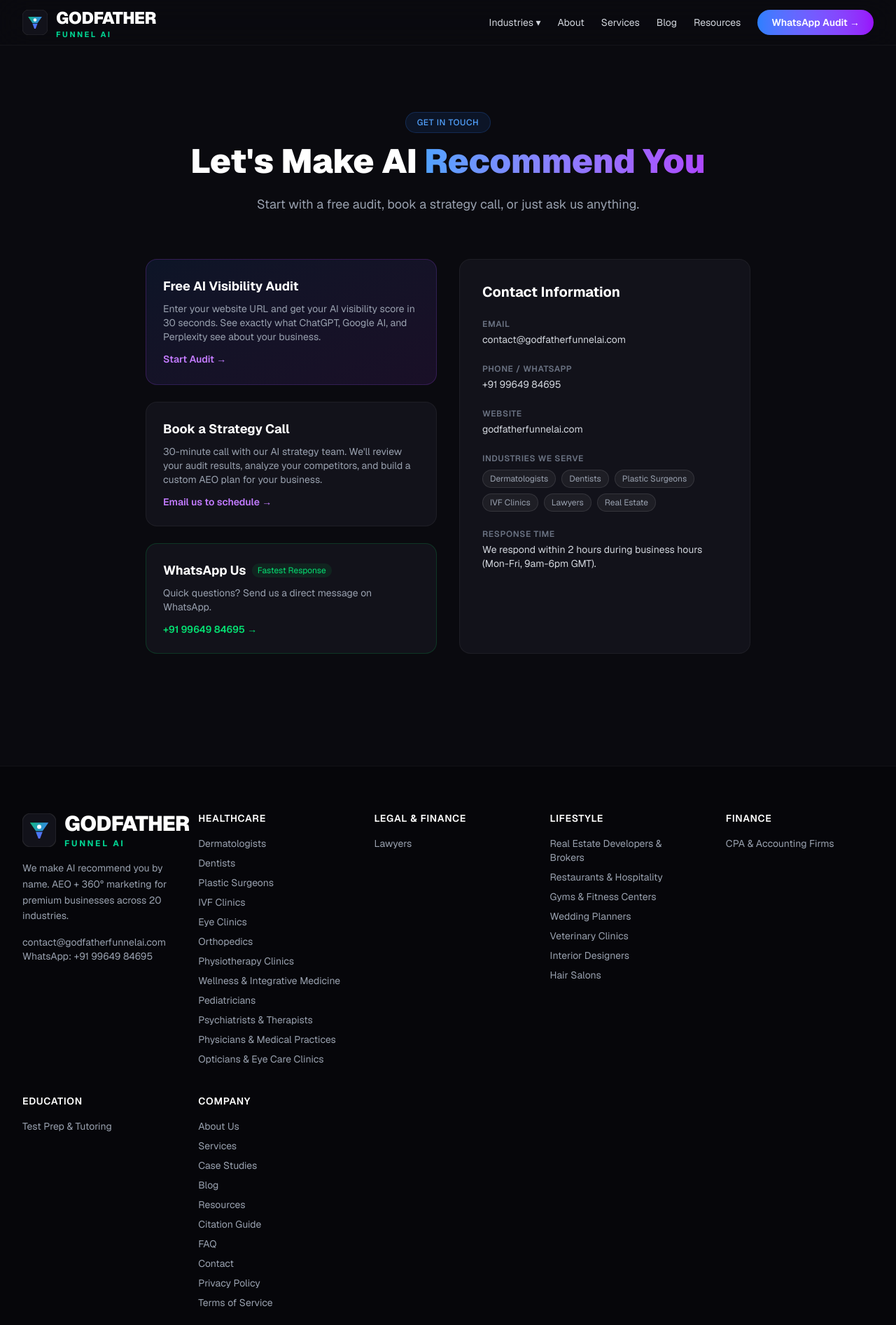
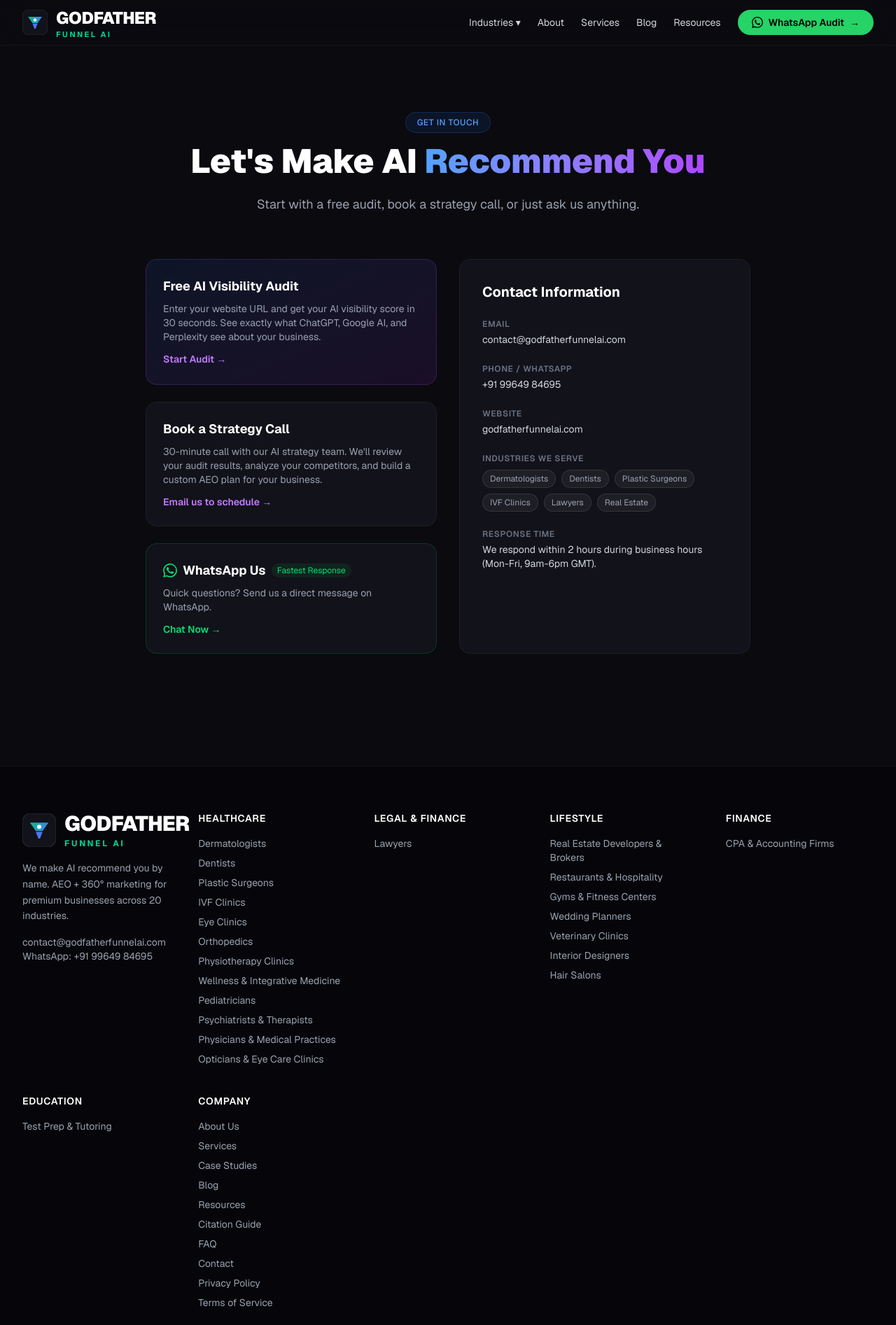
Before and after one commit to sansanjay9731-lang/godfatherfunnel, a Next.js app: page /contact in a window 1280 px wide. Shown: the top 1893 px of the page at 70% size. Built offline with nearby package versions, Linux system fonts and the light colour scheme.

Commit message:
style: replace phone number text on WhatsApp CTA buttons with official WhatsApp logo icon

```diff
--- a/app/contact/page.tsx
+++ b/app/contact/page.tsx
@@ -1,6 +1,7 @@
 import Link from "next/link";
 import type { Metadata } from "next";
 import { WHATSAPP_LINK } from "@/lib/constants";
+import WhatsAppIcon from "@/components/WhatsAppIcon";
 
 export const metadata: Metadata = {
   title: "Contact Godfather Funnel AI — Get Your Free AI Visibility Audit",
@@ -88,6 +89,7 @@
               className="block bg-[#12121a] border border-green-500/20 rounded-2xl p-6 hover:border-green-500/40 transition-colors"
             >
               <h2 className="text-lg font-bold text-white mb-2 flex items-center gap-2">
+                <WhatsAppIcon className="w-5 h-5 fill-green-400" />
                 <span>WhatsApp Us</span>
                 <span className="text-xs px-2 py-0.5 bg-green-500/10 text-green-400 rounded-full font-normal">Fastest Response</span>
               </h2>
@@ -95,7 +97,7 @@
                 Quick questions? Send us a direct message on WhatsApp.
               </p>
               <p className="text-sm text-green-400 mt-3 font-semibold flex items-center gap-1">
-                +91 99649 84695 →
+                Chat Now →
               </p>
             </a>
           </div>
--- a/components/CTABar.tsx
+++ b/components/CTABar.tsx
@@ -1,6 +1,7 @@
 "use client";
 import { useState, useEffect, useRef } from "react";
 import { WHATSAPP_LINK } from "@/lib/constants";
+import WhatsAppIcon from "@/components/WhatsAppIcon";
 
 export default function CTABar() {
   const [visible, setVisible] = useState(false);
@@ -39,9 +40,11 @@
           href={WHATSAPP_LINK}
           target="_blank"
           rel="noopener noreferrer"
-          className="px-6 py-2.5 text-sm font-bold bg-gradient-to-r from-green-500 to-emerald-600 text-white rounded-full hover:shadow-lg hover:shadow-green-500/25 transition-all mx-auto sm:mx-0 flex items-center gap-2"
+          className="px-6 py-2.5 text-sm font-bold bg-[#25D366] hover:bg-[#20bd5a] text-black rounded-full hover:shadow-lg hover:shadow-green-500/25 transition-all mx-auto sm:mx-0 flex items-center gap-2"
         >
-          Chat on WhatsApp (+91 99649 84695) →
+          <WhatsAppIcon className="w-5 h-5 fill-black" />
+          <span>Chat on WhatsApp</span>
+          <span>→</span>
         </a>
       </div>
     </div>
--- a/components/Footer.tsx
+++ b/components/Footer.tsx
@@ -1,6 +1,7 @@
 import Link from "next/link";
 import { niches } from "@/lib/niches";
 import { WHATSAPP_LINK } from "@/lib/constants";
+import WhatsAppIcon from "@/components/WhatsAppIcon";
 
 const nichesByCategory: Record<string, typeof niches> = {};
 for (const n of niches) {
@@ -79,9 +80,11 @@
                 href={WHATSAPP_LINK}
                 target="_blank"
                 rel="noopener noreferrer"
-                className="inline-block px-6 py-3 text-sm font-semibold bg-gradient-to-r from-green-500 to-emerald-600 text-white rounded-full hover:shadow-lg hover:shadow-green-500/25 transition-all"
+                className="inline-flex items-center gap-2 px-6 py-3 text-sm font-semibold bg-[#25D366] hover:bg-[#20bd5a] text-black rounded-full hover:shadow-lg hover:shadow-green-500/25 transition-all"
               >
-                WhatsApp Us →
+                <WhatsAppIcon className="w-4 h-4 fill-black" />
+                <span>WhatsApp Us</span>
+                <span>→</span>
               </a>
             </div>
           </div>
--- a/components/Navbar.tsx
+++ b/components/Navbar.tsx
@@ -20,6 +20,7 @@
 };
 
 import Logo from "@/components/Logo";
+import WhatsAppIcon from "@/components/WhatsAppIcon";
 
 export default function Navbar() {
   const [open, setOpen] = useState(false);
@@ -74,9 +75,11 @@
               href={WHATSAPP_LINK}
               target="_blank"
               rel="noopener noreferrer"
-              className="px-5 py-2 text-sm font-semibold bg-gradient-to-r from-blue-500 to-purple-600 text-white rounded-full hover:shadow-lg hover:shadow-purple-500/25 transition-all flex items-center gap-1.5"
+              className="px-5 py-2 text-sm font-semibold bg-[#25D366] hover:bg-[#20bd5a] text-black rounded-full hover:shadow-lg hover:shadow-green-500/25 transition-all flex items-center gap-2"
             >
-              WhatsApp Audit →
+              <WhatsAppIcon className="w-4 h-4 fill-black" />
+              <span>WhatsApp Audit</span>
+              <span>→</span>
             </a>
           </div>
 
@@ -119,10 +122,11 @@
               href={WHATSAPP_LINK}
               target="_blank"
               rel="noopener noreferrer"
-              className="block mt-4 text-center px-5 py-2 text-sm font-semibold bg-gradient-to-r from-blue-500 to-purple-600 text-white rounded-full"
+              className="mt-4 flex items-center justify-center gap-2 px-5 py-2.5 text-sm font-semibold bg-[#25D366] hover:bg-[#20bd5a] text-black rounded-full"
               onClick={() => setOpen(false)}
             >
-              WhatsApp Audit →
+              <WhatsAppIcon className="w-4 h-4 fill-black" />
+              <span>WhatsApp Audit →</span>
             </a>
           </div>
         </div>
--- /dev/null
+++ b/components/WhatsAppIcon.tsx
@@ -0,0 +1,14 @@
+import React from "react";
+
+export default function WhatsAppIcon({ className = "w-4 h-4" }: { className?: string }) {
+  return (
+    <svg
+      viewBox="0 0 24 24"
+      fill="currentColor"
+      className={className}
+      aria-hidden="true"
+    >
+      <path d="M17.472 14.382c-.297-.149-1.758-.867-2.03-.967-.273-.099-.471-.148-.67.15-.197.297-.767.966-.94 1.164-.173.199-.347.223-.644.075-.297-.15-1.255-.463-2.39-1.475-.883-.788-1.48-1.761-1.653-2.059-.173-.297-.018-.458.13-.606.134-.133.297-.347.446-.521.151-.172.2-.296.3-.495.099-.198.05-.372-.025-.521-.075-.148-.669-1.611-.916-2.206-.242-.579-.487-.501-.669-.51l-.57-.01c-.198 0-.52.074-.792.372s-1.04 1.016-1.04 2.479 1.065 2.876 1.213 3.074c.149.198 2.095 3.2 5.076 4.487.709.306 1.263.489 1.694.626.712.226 1.36.194 1.872.118.571-.085 1.758-.719 2.006-1.413.248-.694.248-1.289.173-1.413-.074-.124-.272-.198-.57-.347m-5.421 7.403h-.004a9.87 9.87 0 01-5.031-1.378l-.361-.214-3.741.982.998-3.648-.235-.374a9.86 9.86 0 01-1.51-5.26c.001-5.45 4.436-9.884 9.888-9.884 2.64 0 5.122 1.03 6.988 2.898a9.825 9.825 0 012.893 6.994c-.003 5.45-4.437 9.884-9.885 9.884m8.413-18.297A11.815 11.815 0 0012.05 0C5.495 0 .16 5.335.157 11.892c0 2.096.547 4.142 1.588 5.945L.057 24l6.305-1.654a11.882 11.882 0 005.683 1.448h.005c6.554 0 11.89-5.335 11.893-11.893a11.821 11.821 0 00-3.48-8.413z" />
+    </svg>
+  );
+}
```
